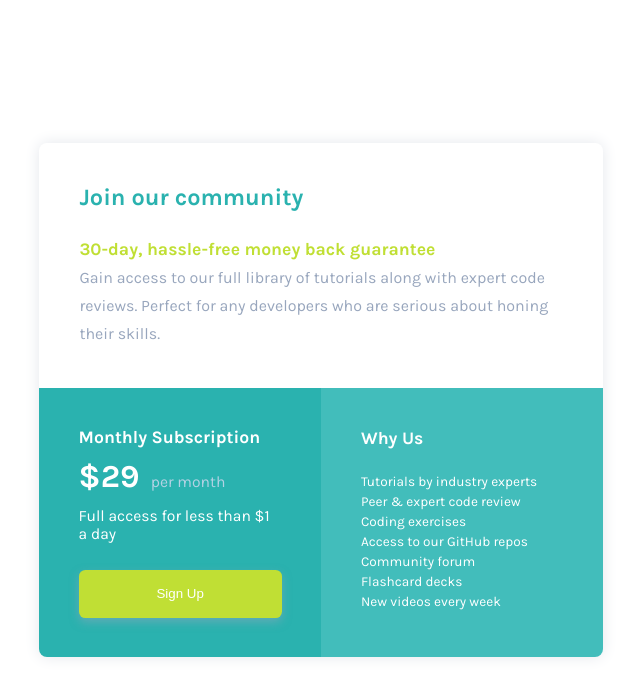
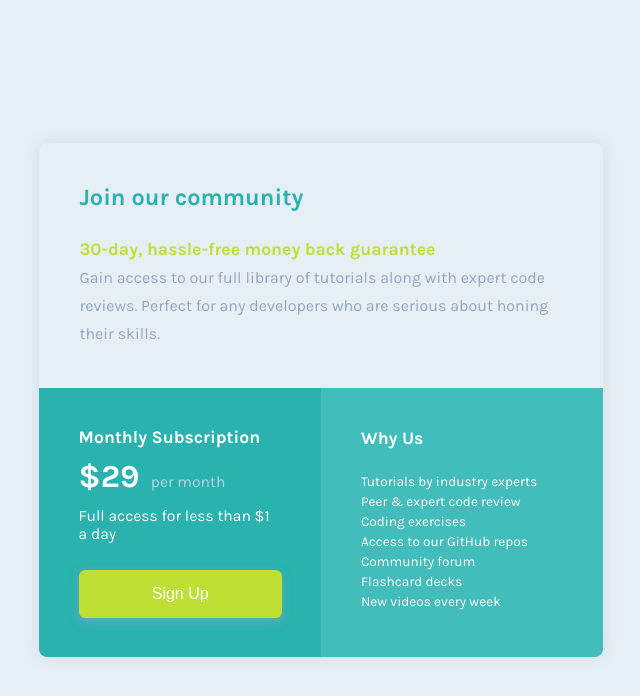
Before and after one commit to jeff0526/single-price-grid-component-master, a plain HTML site: page index.html in a window 1280 px wide. Shown: the whole page, without its empty margins (319-959 px from the left). Drawn offline with Linux system fonts and the light colour scheme.

Commit message:
change background

```diff
--- a/style.css
+++ b/style.css
@@ -24,6 +24,7 @@ body{
     height: 100vh;
     display: grid;
     place-items: center;
+    background-color: var(--clr-LightGray);
 }
 .com_container{
     display:grid;
@@ -31,7 +32,7 @@ body{
 
     border-radius: .5rem;
     overflow: hidden;
-    box-shadow: 0 0 15px hsl(218, 17%, 91%);
+    box-shadow: 0 0 15px hsl(210, 23%, 86%);
 
     max-width: 44vw;
 }
@@ -90,6 +91,7 @@ body{
     height: 3rem;
     margin-top: 1rem;
 
+    font-size: 1rem;
     background-color: var(--clr-BrightYellow);
     box-shadow: 0 4px 10px hsl(218, 22%, 67%, .5);
     color: white;
```
